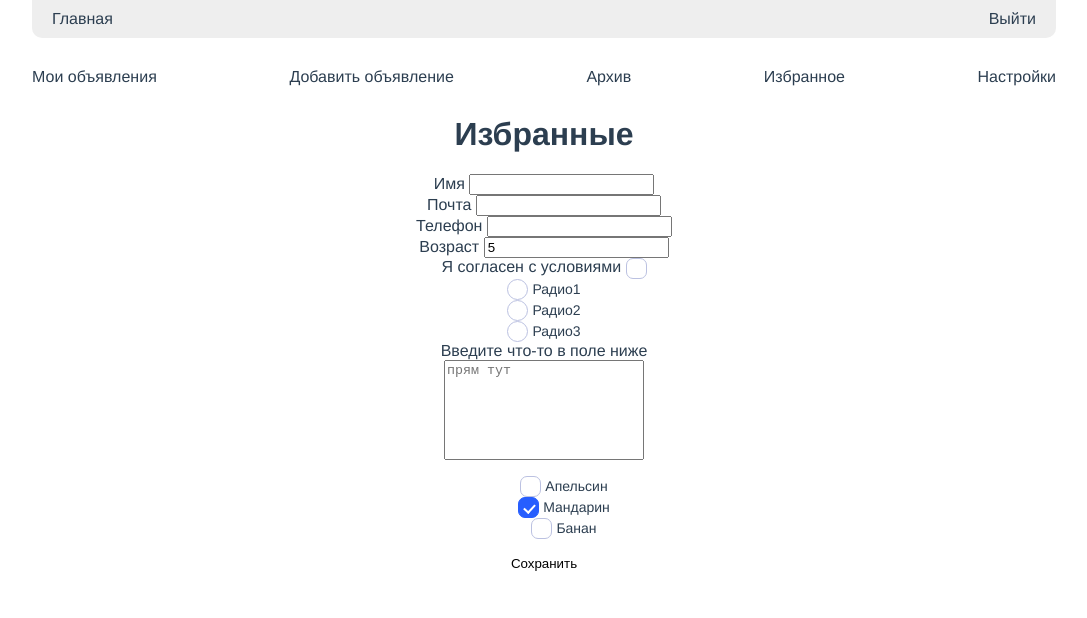
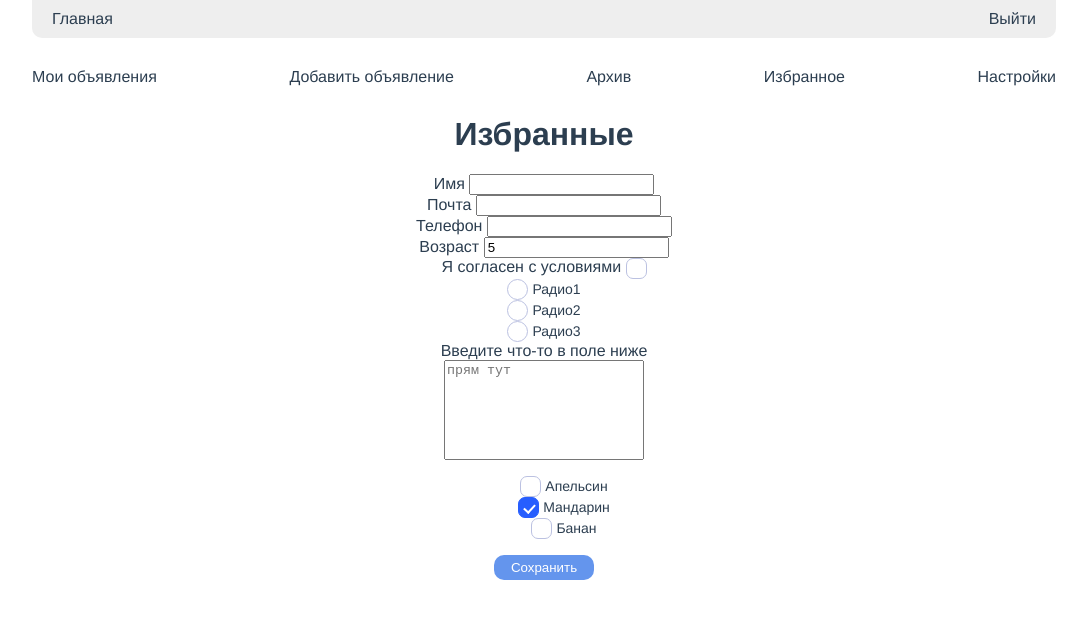
Before and after one commit to Erl777/Baraholka, a Vue app: page /profile/favourite in a window 1280 px wide. Shown: the top 618 px of the page, without its empty margins (96-1183 px from the left). Built offline with nearby package versions, Linux system fonts and the light colour scheme; no server answers; sample sign-in values are in the browser's storage.

Commit message:
textarea label

```diff
--- a/src/components/FormCustom.vue
+++ b/src/components/FormCustom.vue
@@ -102,7 +102,6 @@
         Выберите один из вариантов
       </small>
 
-      <p>Введите что-то в поле ниже</p>
       <textarea-base
         v-model="formData.description"
         @focus="errorTextarea = false"
@@ -126,7 +125,7 @@
         Выберите хоть один из вариантов
       </small>
 
-      <button type="submit">Сохранить</button>
+      <button class="save" type="submit">Сохранить</button>
 
     </form>
 </template>
@@ -234,7 +233,15 @@
   .error-message{
     color: red;
   }
-
+  .save{
+    display: inline-block;
+    width: 100px;
+    background-color: cornflowerblue;
+    color: #fff;
+    padding: 5px;
+    border-radius: 10px;
+    margin: 0 auto;
+  }
 </style>
 
 <!--Запилите форму, в которой будут :-->
--- a/src/components/simpleElements/textareaBase.vue
+++ b/src/components/simpleElements/textareaBase.vue
@@ -1,15 +1,24 @@
 <template>
-    <textarea
-      v-on="listeners"
-      placeholder="прям тут"
-    >
+    <label>
+      {{label}}
+      <textarea
+        v-on="listeners"
+        placeholder="прям тут"
+      >
 
-    </textarea>
+      </textarea>
+    </label>
 </template>
 
 <script>
 export default {
   name: "textareaBase",
+  props: {
+    label: {
+      type: String,
+      default: 'Введите что-то в поле ниже'
+    }
+  },
   computed: {
     listeners() {
       return {
@@ -22,6 +31,10 @@ export default {
 </script>
 
 <style scoped>
+  label{
+    display: flex;
+    flex-direction: column;
+  }
   textarea{
     width: 200px;
     height: 100px;
```
